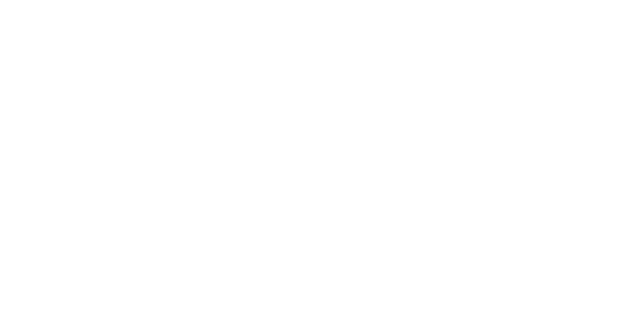
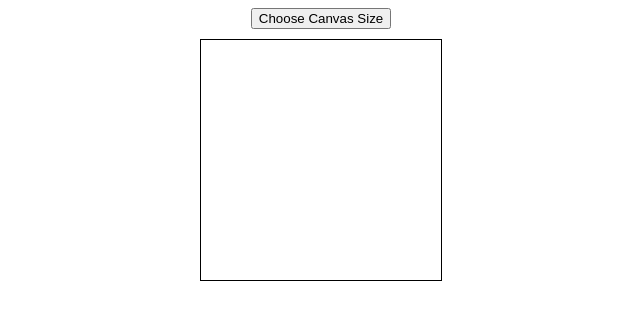
Before and after one commit to dansarpong/odin-etch-a-sketch, a plain HTML site: page index.html in a window 1280 px wide. Shown: the whole page, without its empty margins (319-959 px from the left). Drawn offline with Linux system fonts and the light colour scheme.

Commit message:
Update canvas view

```diff
--- a/index.html
+++ b/index.html
@@ -6,6 +6,7 @@
     <title>Etch-A-Sketch</title>
 </head>
 <body>
+    <button id="prompt">Choose Canvas Size</button>
     <div class="canvas">
     </div>
 
--- a/styles.css
+++ b/styles.css
@@ -4,3 +4,29 @@ html {
 *, *:before, *:after {
     box-sizing: inherit;
 }
+
+body {
+    display: flex;
+    flex-direction: column;
+    gap: 10px;
+}
+
+#prompt {
+    margin: auto;
+}
+
+.canvas {
+    display: flex;
+    flex-direction: column;
+    border: 1px solid black;
+    margin: auto;
+}
+
+.canvasRow {
+    display: flex;
+}
+
+.canvasEntity {
+    width: 15px;
+    height: 15px;
+}
```
